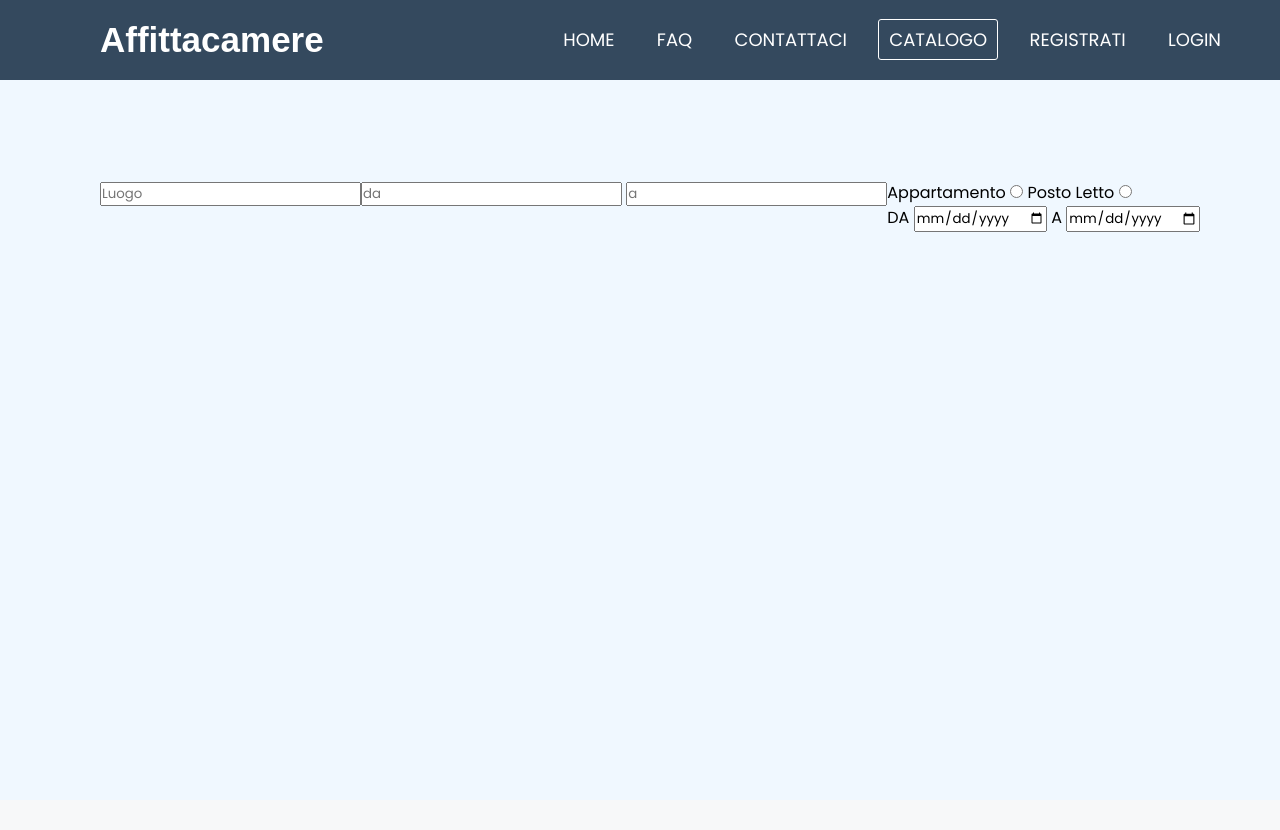
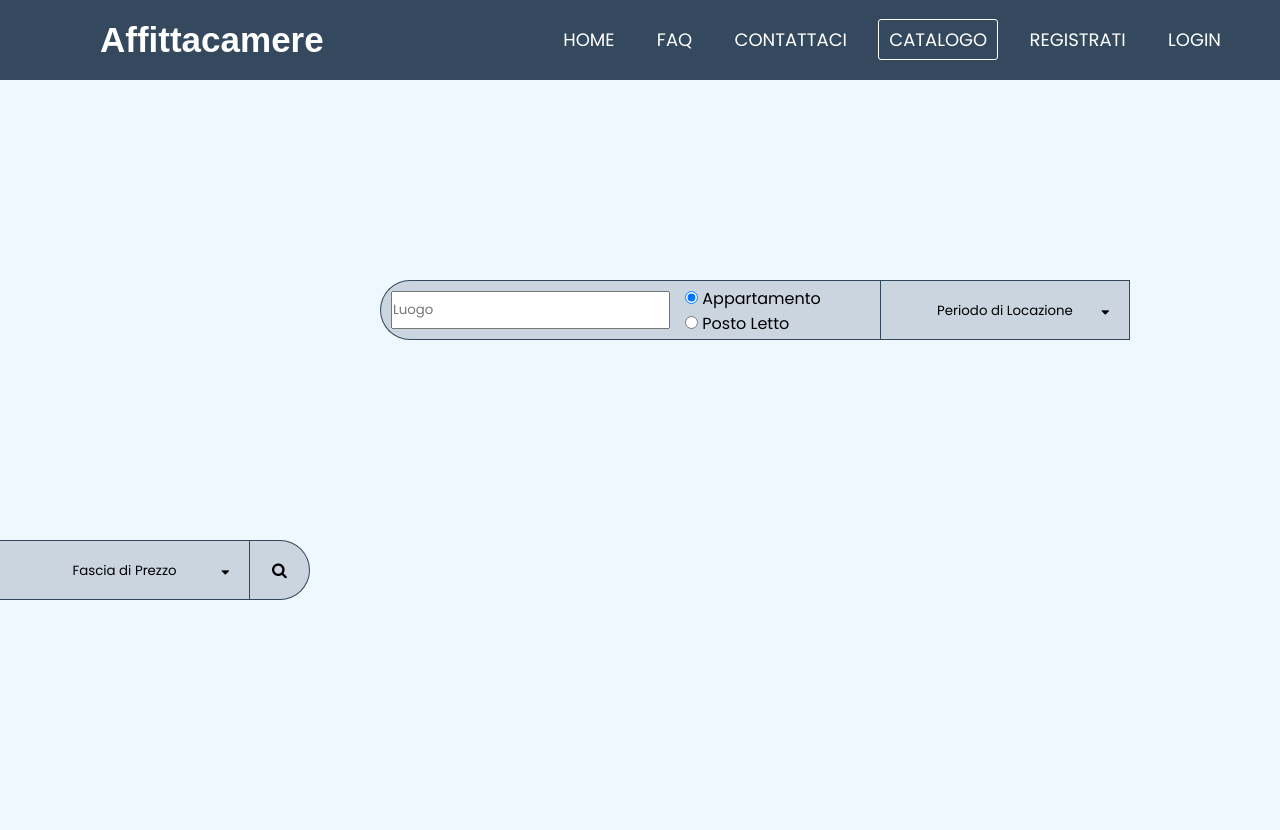
Before and after one commit to FilippoMariucci/TEC-WEB, a PHP site: page /project/Livello_1/catalogo_no_log.html in a window 1280 px wide. Before the commit the page ends 232 px from the top, so only its background shows below. Run offline with PHP 8.4, Linux system fonts and the light colour scheme.

Commit message:
da w3 a css

```diff
--- a/css/Livello_1_style/catalogo_no_log_style.css
+++ b/css/Livello_1_style/catalogo_no_log_style.css
@@ -6,22 +6,126 @@
   font-family: 'Poppins', sans-serif;
 }
 header{
-  padding-top: 100px;
+  margin-top: 100px;
+  height: 650px;
 }
 .location{
+  margin-top: 100px;
+  margin-left: 380px;
+  margin-bottom: 100px;
+  height: 60px;
+  width: 300px;
+  background: rgba(52, 73, 94, 0.2);
+  padding: 10px;
   position: relative;
   float: left;
-  margin-left: 100px;
+  border-top: 1px solid#34495e;
+  border-left: 1px solid #34495e;
+  border-bottom: 1px solid #34495e;
+  border-radius: 60px 0 0 60px;
 }
-.price{
+.location input{
+  width: 100%;
+  height: 100%;
+}
+.tipologia{
+  height: 60px;
+  width: 200px;
+  background: rgba(52, 73, 94, 0.2);
+  padding: 5px;
   position: relative;
   float: left;
+  margin-top: 100px;
+  margin-bottom: 100px;
+  text-align: left;
+  border-top: 1px solid #34495e;
+  border-bottom: 1px solid #34495e;
 }
-.tipologia{
+.dropbtn{
+  float: left;
+  height: 60px;
+  width: 250px;
   position: relative;
+  margin-top: 100px;
+  margin-bottom: 100px;
+  padding: 10px;
+  background-color: rgba(52, 73, 94, 0.2);
+  border: 1px solid #34495e;
+}
+.dropbtn p{
+  margin-top: 10px;
+}
+.dropbtn i{
+  color: black;
+  float:right;
+  transform: translate(-10px, -15px);
+  cursor: pointer;
+}
+.tendina{
+  border-right: 1px solid #34495e;
+  border-bottom: 1px solid #34495e;
+  border-left: 1px solid #34495e;
+  background: rgba(52, 73, 94, 0.2);
+  height: 90px;
+  width: 250px;
+  position: absolute;
+  padding: 15px;
+  margin-top: 160px;
+  margin-left: 880px;
+  text-align: center;
+  display: none;
+}
+.tendina input{
+  margin-top: 10px;
+
+}
+.dropbtn2{
   float: left;
+  height: 60px;
+  width: 250px;
+  position: relative;
+  margin-top: 100px;
+  margin-bottom: 100px;
+  padding: 10px;
+  background-color: rgba(52, 73, 94, 0.2);
+  border-top: 1px solid #34495e;
+  border-bottom: 1px solid #34495e;
+  border-right: 1px solid #34495e;
+  border-left: none;
 }
-.period{
-  position: relative;
+.tendina2{
+  border-right: 1px solid #34495e;
+  border-bottom: 1px solid #34495e;
+  border-left: 1px solid #34495e;
+  background: rgba(52, 73, 94, 0.2);
+  height: 90px;
+  width: 250px;
+  position: absolute;
+  padding: 15px;
+  margin-top: 160px;
+  margin-left: 1130px;
+  text-align: center;
+  display: none;
+}
+.dropbtn2 p{
+  margin-top: 10px;
+}
+.dropbtn2 i{
+  color: black;
+  float:right;
+  transform: translate(-10px, -15px);
+  cursor: pointer;
+}
+.send button{
   float: left;
+  margin-top: 100px;
+  height: 60px;
+  width: 60px;
+  background-color: rgba(52, 73, 94, 0.2);
+  border-right: 1px solid #34495e;
+  border-top: 1px solid #34495e;
+  border-bottom: 1px solid #34495e;
+  border-left: none;
+  cursor: pointer;
+  border-radius: 0 60px 60px 0;
 }
--- a/css/Livello_1_style/faq_style.css
+++ b/css/Livello_1_style/faq_style.css
@@ -73,8 +73,7 @@ img{
 /* Dropdown Button */
 .dropbtn {
   background-color: #34495e;
-  border: black;
-  border-style: groove;
+  border: groove black;
   padding: 10px 300px;
   font-size: 16px;
   cursor: pointer;
--- a/css/Livello_1_style/registrazione_style.css
+++ b/css/Livello_1_style/registrazione_style.css
@@ -8,10 +8,8 @@
 
 header{
   padding-top: 100px;
-  padding-left: 500px;
-  padding-bottom: 50px;
-  position: relative;
-
+  padding-bottom: 100px;
+  padding-left: 790px;
 }
 span{
   position: absolute;
--- a/project/Livello_1/catalogo_no_log.html
+++ b/project/Livello_1/catalogo_no_log.html
@@ -5,6 +5,7 @@
   <title>Catalogo</title>
   <link rel="stylesheet" type="text/css" href="../../css/nav_style.css">
   <link rel="stylesheet" type="text/css" href="../../css/Livello_1_style/catalogo_no_log_style.css">
+  <link rel="stylesheet" href="https://cdnjs.cloudflare.com/ajax/libs/font-awesome/4.7.0/css/font-awesome.min.css">
 </head>
 <body>
 
@@ -23,31 +24,49 @@
       <i class="fa fa-bars" aria-hidden="true" onclick="show_nav()"></i>
     </label>
   </nav>
+
   <header>
-    <div class="container">
-      <div class="location">
-        <input type="text" name="location" placeholder="Luogo">
-      </div>
-      <div class="price">
-        <input type="number" name="from" placeholder="da">
-        <i class="fa fa-euro"></i>
-        <input type="number" name="to" placeholder="a">
-        <i class="fa fa-euro"></i>
-      </div>
-      <div class="tipologia">
-        <label>Appartamento</label>
-        <input type="radio" name="appartamento">
-        <label>Posto Letto</label>
-        <input type="radio" name="posto_letto">
-      </div>
-      <div class="period">
-        <label>DA</label>
-        <input type="date" name="from">
-        <label>A</label>
-        <input type="date" name="to">
-      </div>
+
+    <div class="location">
+      <input type="text" placeholder="Luogo">
     </div>
 
+    <div class="tipologia">
+      <input type="radio" name="tipo" checked>
+      <label>Appartamento</label><br>
+      <input type="radio" name="tipo">
+      <label>Posto Letto</label>
+    </div>
+
+    <button id="btn" onclick="myFunction('drop', 'btn'); bordo('drop', 'drop2')" class="dropbtn">
+      <p>Periodo di Locazione</p>
+      <i class="fa fa-caret-down"></i>
+    </button>
+    <div id="drop" class="tendina">
+      <label>DA
+        <input type="date">
+      </label><br>
+      <label>A
+        <input type="date">
+      </label>
+    </div>
+
+    <button id="btn2" onclick="myFunction('drop2', 'btn2'); bordo('drop', 'drop2')" class="dropbtn2">
+      <p>Fascia di Prezzo</p>
+      <i class="fa fa-caret-down"></i>
+    </button>
+    <div id="drop2" class="tendina2">
+      <label>DA €
+        <input type="number">
+      </label><br>
+      <label>A €
+        <input type="number">
+      </label>
+    </div>
+
+    <div class="send">
+      <button class="fa fa-search" type="submit" name="submit"></button>
+    </div>
 
   </header>
 
@@ -63,6 +82,26 @@
         x.style.left = "0%";
       }
     }
+    function myFunction(id1, id2) {
+      var x = document.getElementById(id1);
+      var y = document.getElementById(id2);
+      if (x.style.display === "none") {
+        x.style.display = "block";
+        y.style.borderBottom = "none"
+      } else {
+        x.style.display = "none";
+        y.style.borderBottom = "1px solid #34495e"
+      }
+    }
+    function bordo(id1, id2){
+      var x = document.getElementById(id1);
+      var y = document.getElementById(id2);
+      if((x.style.display === "block") && (y.style.display === "block")){
+        y.style.borderLeft = "none"
+      } else{
+        y.style.borderLeft = "1px solid #34495e"
+      }
+    }
   </script>
 </body>
 </html>
```
Also changed, not shown: project/Livello_1/contattaci.html (deleted, +0 -68 lines), project/Livello_1/homepage.html (deleted, +0 -103 lines).
